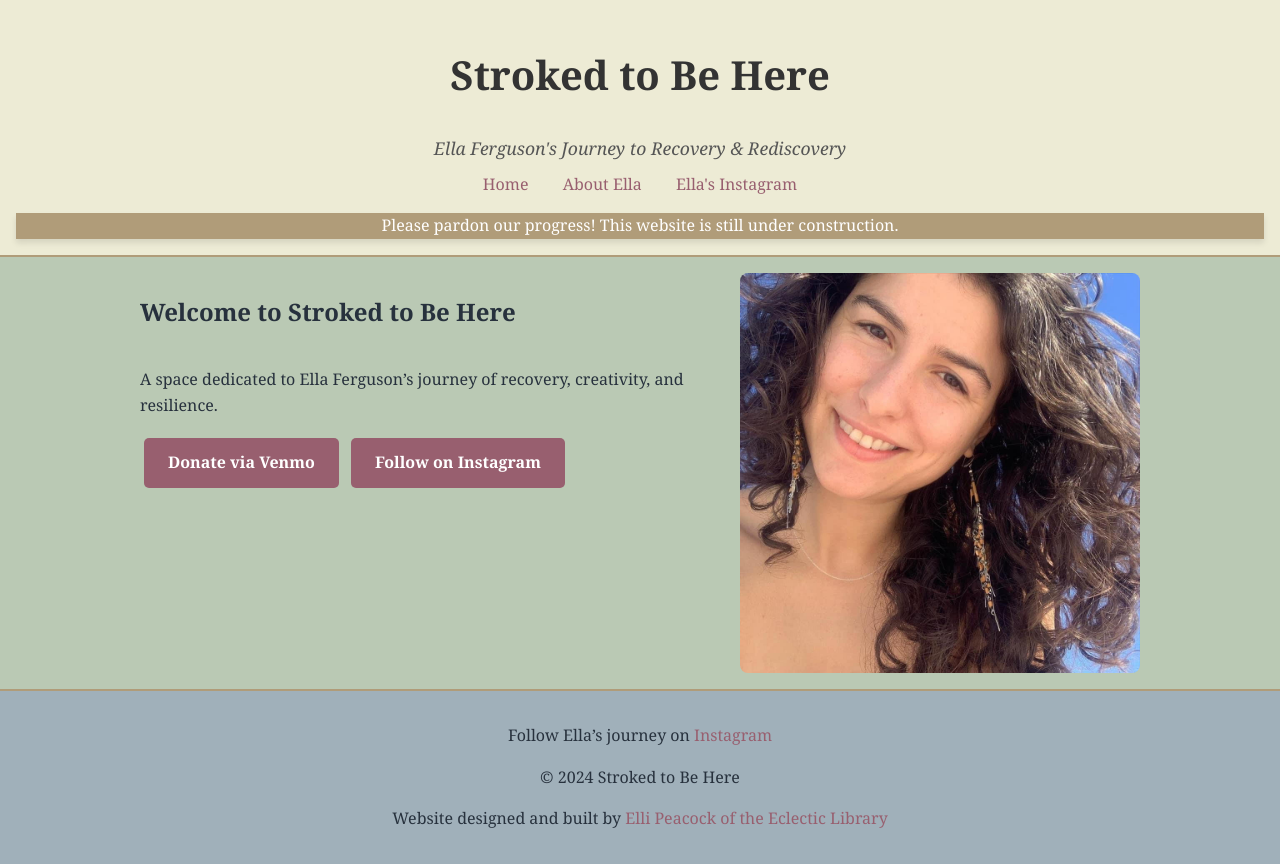
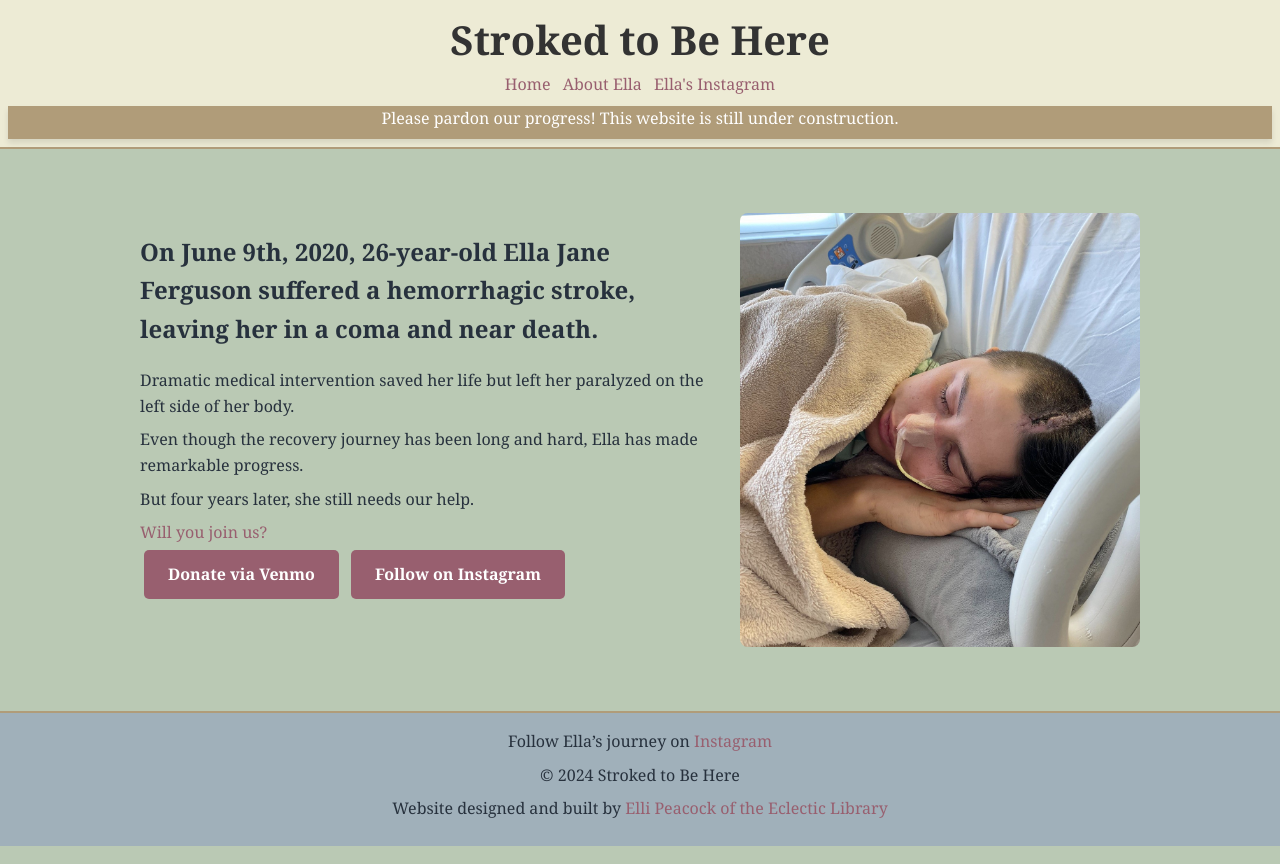
Before and after one commit to Stroked-To-Be-Here/Stroked-To-Be-Here.github.io, an Eleventy site: page src/index.njk in a window 1280 px wide. Built offline with nearby package versions, Linux system fonts and the light colour scheme; Eleventy itself is replaced by a stand-in of ours; files that its build step writes are made by us from their sources.

Commit message:
Updated photo

```diff
--- a/docs/styles.css
+++ b/docs/styles.css
@@ -6,16 +6,20 @@ body {
     background-color: #bac9b4;
     margin: 0;
     padding: 0;
+    display: grid;
+    grid-row: 2fr auto 1fr;
 }
 
 header {
     background-color: #EDEBD5;
-    padding: 16px;
+    padding: 8px;
+    margin: 0px;
     text-align: center;
     border-bottom: 2px solid #B09C79;
 }
 
 header h1 {
+    margin: 0px;
     font-size: 2.5rem;
     color: #333;
 }
@@ -27,13 +31,18 @@ header h1 {
     margin-bottom: 10px;
 }
 
+p {
+    margin: 0px;
+    padding-bottom: 8px;
+}
+
 a {
     color: #985f6f;
     text-decoration: none;
 }
 
 nav a {
-    margin: 0 15px;
+    margin: 0 4px;
 }
 
 nav a:hover {
@@ -59,9 +68,13 @@ nav a:hover {
 /* Footer */
 footer {
     text-align: center;
-    padding: 1em;
+    padding: 16px;
     background: #A0B0BA;
     border-top: 2px solid #B09C79;
+}
+
+footer .p {
+    margin-top: 4px;
 }
 
 .hero {
@@ -107,7 +120,7 @@ footer {
     max-width: 1000px;
     gap: 1rem;
     border-radius: 8px;
-    padding: 16px;
+    padding: 64px;
 }
 
 .block .text {
--- a/src/_includes/layouts/base.njk
+++ b/src/_includes/layouts/base.njk
@@ -3,20 +3,19 @@
 <head>
     <meta charset="UTF-8">
     <meta name="viewport" content="width=device-width, initial-scale=1.0">
-    <title>{{ title | default("Stroked to Be Here - Ella Ferguson's Journey") }}</title>
+    <title>{{ title | default("Stroked to Be Here") }}</title>
     <link rel="stylesheet" href="/styles.css">
 </head>
 <body>
     <header>
         <h1>Stroked to Be Here</h1>
-        <p class="tagline">Ella Ferguson's Journey to Recovery & Rediscovery</p>
         <nav>
             <a href="/">Home</a>
             <a href="/about">About Ella</a>
             <a href="https://instagram.com/strokedtobehere" target="_blank">Ella's Instagram</a>
         </nav>
         <div>
-            <p style="margin: 0px; margin-top: 16px; color: white; background-color: #B09C79; box-shadow: 0 4px 6px rgba(0, 0, 0, 0.1);">Please pardon our progress! This website is still under construction.</p>
+            <p style="margin: 0px; margin-top: 8px; color: white; background-color: #B09C79; box-shadow: 0 4px 6px rgba(0, 0, 0, 0.1);">Please pardon our progress! This website is still under construction.</p>
         </div>
     </header>
     <main>
--- a/src/index.njk
+++ b/src/index.njk
@@ -6,14 +6,18 @@ layout: layouts/base.njk
 <section class="hero">
     <div class="block">
         <div class="text">
-        <h2>Welcome to Stroked to Be Here</h2>
-        <p>A space dedicated to Ella Ferguson’s journey of recovery, creativity, and resilience.</p>
+        <h2>On June 9th, 2020, 26-year-old Ella Jane Ferguson suffered a hemorrhagic stroke, leaving her in a coma and near death.</h2>
+        <p>Dramatic medical intervention saved her life but left her paralyzed on the left side of her body.</p>
+        <p>Even though the recovery journey has been long and hard, Ella has made remarkable progress.
+        </p>
+        <p>But four years later, she still needs our help.</p>
+        <a href="" target="_blank">Will you join us?</a>
         <div class="buttons">
             <a href="https://venmo.com/Ella-Ferguson" class="button" target="_blank">Donate via Venmo</a>
             <a href="https://instagram.com/strokedtobehere" class="button" target="_blank">Follow on Instagram</a>
         </div>
-        </div>
-        <div class="image">
-            <img src="/images/ella_headshot.jpg" alt="Ella Ferguson smiling" />
+    </div>
+    <div class="image">
+        <img src="/images/ellie-head-scar.jpeg" alt="Ella Ferguson sleeping in the hospital with a shaved head and open wound from the surgery to stop her hemorrhagic stroke." />
     </div>
 </section>
--- a/src/styles.css
+++ b/src/styles.css
@@ -6,16 +6,20 @@ body {
     background-color: #bac9b4;
     margin: 0;
     padding: 0;
+    display: grid;
+    grid-row: 2fr auto 1fr;
 }
 
 header {
     background-color: #EDEBD5;
-    padding: 16px;
+    padding: 8px;
+    margin: 0px;
     text-align: center;
     border-bottom: 2px solid #B09C79;
 }
 
 header h1 {
+    margin: 0px;
     font-size: 2.5rem;
     color: #333;
 }
@@ -27,13 +31,18 @@ header h1 {
     margin-bottom: 10px;
 }
 
+p {
+    margin: 0px;
+    padding-bottom: 8px;
+}
+
 a {
     color: #985f6f;
     text-decoration: none;
 }
 
 nav a {
-    margin: 0 15px;
+    margin: 0 4px;
 }
 
 nav a:hover {
@@ -59,9 +68,13 @@ nav a:hover {
 /* Footer */
 footer {
     text-align: center;
-    padding: 1em;
+    padding: 16px;
     background: #A0B0BA;
     border-top: 2px solid #B09C79;
+}
+
+footer .p {
+    margin-top: 4px;
 }
 
 .hero {
@@ -107,7 +120,7 @@ footer {
     max-width: 1000px;
     gap: 1rem;
     border-radius: 8px;
-    padding: 16px;
+    padding: 64px;
 }
 
 .block .text {
```
Also changed, not shown: docs/about/index.html, docs/contact/index.html, docs/images/ellie-head-scar.jpeg (added), docs/images/ellies-head scar.jpeg (added), docs/index.html, src/images/ellie-head-scar.jpeg (added), src/images/ellies-head scar.jpeg (added), 1 other file.
